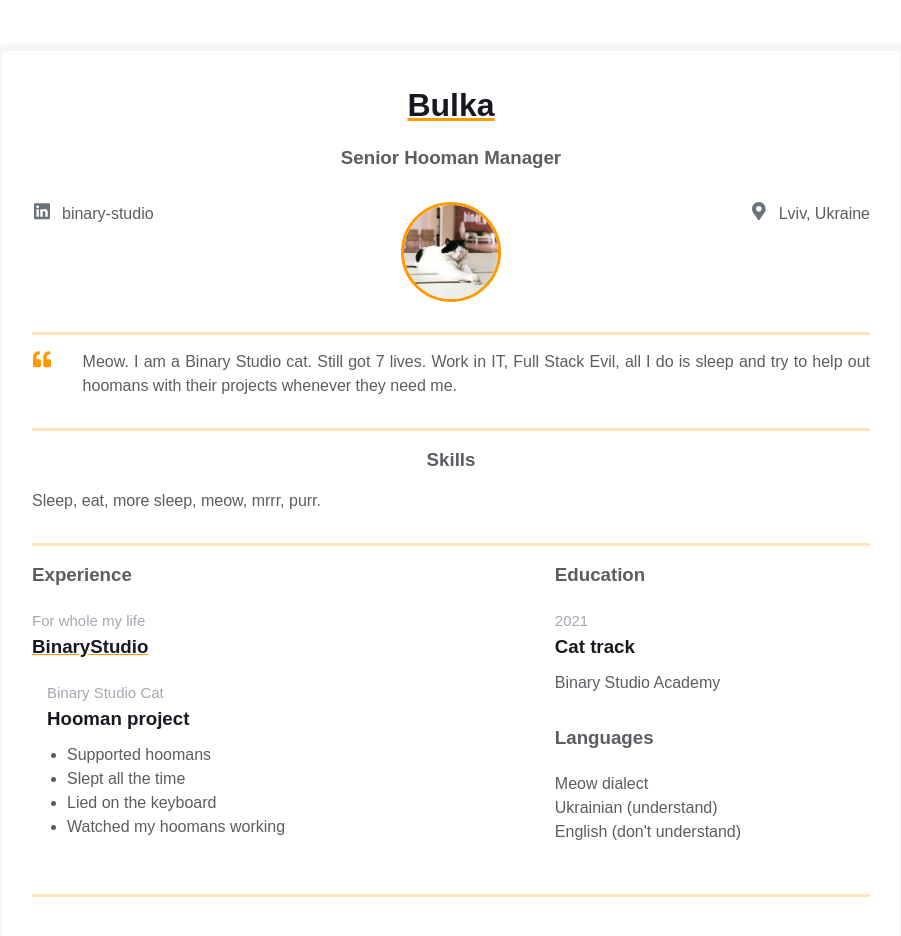
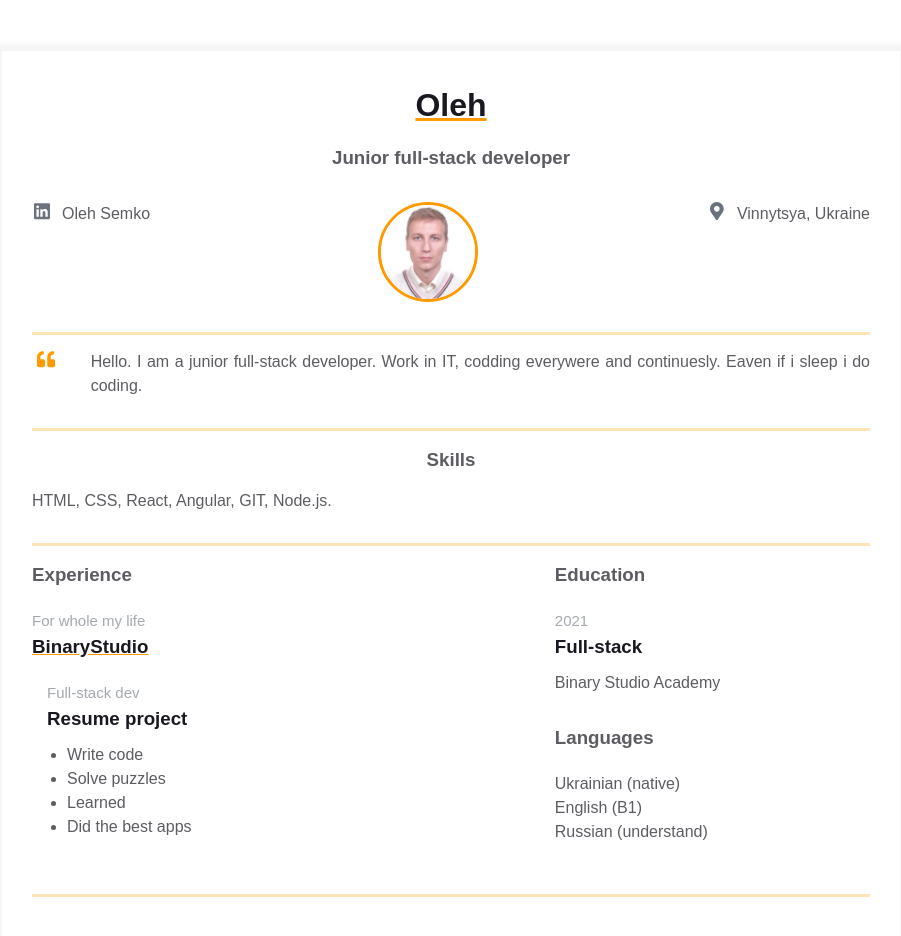
Before and after one commit to OlegSemko/homepage, a plain HTML site: page index.html in a window 1280 px wide. Shown: the whole page, without its empty margins (189-1090 px from the left). Drawn offline with Linux system fonts and the light colour scheme.

Commit message:
added personal info

```diff
--- a/index.html
+++ b/index.html
@@ -11,12 +11,12 @@
 			<div class="resume">
 				<div class="container">
 					<div class="resume__block">
-					<h1 class="contact-info__header">Bulka</h1>
-					<h3 class="contact-info__sub-header">Senior Hooman Manager</h3>
+						<h1 class="contact-info__header">Oleh</h1>
+						<h3 class="contact-info__sub-header">Junior full-stack developer</h3>
 
 						<div class="contact_info_container fh">
 							<div class="contact-info__block">
-							<a href="https://ua.linkedin.com/company/binary-studio_241166" rel="author" class="contact-info__item">
+								<a href="https://ua.linkedin.com/in/oleg-semko-43289425" rel="author" class="contact-info__item">
 								<div class="contact-info__item-icon-wrapper">
 									<svg class="contact-info__item-icon" xmlns="http://www.w3.org/2000/svg" viewBox="0 0 448 512">
 										<path
@@ -24,11 +24,11 @@
 										</path>
 									</svg>
 								</div>
-							<span>binary-studio</span>
+								<span>Oleh Semko</span>
 								</a>
 							</div>
 							<div class="contact-info__block contact-info__block--center">
-							<img class="contact-info__avatar" src="assets/bulka.jpg" alt="Avatar">
+								<img class="contact-info__avatar" src="assets/avatar.jpg" alt="Avatar">
 							</div>
 
 							<div class="contact-info__block">
@@ -40,7 +40,7 @@
 											</path>
 										</svg>
 									</div>
-								<span>Lviv, Ukraine</span>
+									<span>Vinnytsya, Ukraine</span>
 								</a>
 							</div>
 						</div>
@@ -56,10 +56,8 @@
 								</path>
 								</svg>
 							</div>
-							<p class="intro_text">Meow.
-								I am a Binary Studio cat. Still got 7 lives. Work in IT, Full Stack Evil,
-								all I do is sleep and try to help out hoomans with their projects whenever
-								they need me.
+							<p class="intro_text">Hello.
+								I am a junior full-stack developer. Work in IT, codding everywere and continuesly. Eaven if i sleep i do coding.
 							</p>
 						</div>
 					</div>
@@ -68,7 +66,7 @@
 					<div class="resume__block">
 						<div class="skills">
 							<h3 class="skills__header">Skills</h3>
-							<p class="skills__text">Sleep, eat, more sleep, meow, mrrr, purr. </p>
+							<p class="skills__text">HTML, CSS, React, Angular, GIT, Node.js.</p>
 						</div>
 					</div>
 				</div>
@@ -86,13 +84,13 @@
 										</div>
 
 										<div class="experiences__company-project">
-											<span class="experiences__company-project-role">Binary Studio Cat</span>
-											<h3 class="experiences__company-project-name">Hooman project</h3>
+											<span class="experiences__company-project-role">Full-stack dev</span>
+											<h3 class="experiences__company-project-name">Resume project</h3>
 											<ul class="experiences__company-project-responsibilities">
-												<li>Supported hoomans</li>
-												<li>Slept all the time</li>
-												<li>Lied on the keyboard</li>
-												<li>Watched my hoomans working</li>
+												<li>Write code</li>
+												<li>Solve puzzles</li>
+												<li>Learned</li>
+												<li>Did the best apps</li>
 											</ul>
 										</div>
 									</div>
@@ -105,7 +103,7 @@
 										<h3 class="additional-info__education-header">Education</h3>
 										<div class="additional-info__education-university">
 											<span class="additional-info__education-university-durability">2021</span>
-											<h3 class="additional-info__education-university-speciality">Cat track</h3>
+											<h3 class="additional-info__education-university-speciality">Full-stack</h3>
 											<p class="additional-info__education-university-name">Binary Studio Academy</p>
 										</div>
 									</div>
@@ -113,13 +111,13 @@
 									<div class="additional-info__languages">
 										<h3 class="additional-info__languages-header">Languages</h3>
 										<p class="additional-info__languages-item">
-											Meow dialect
+											Ukrainian (native)
 										</p>
 										<p class="additional-info__languages-item">
-											Ukrainian (understand)
+											English (B1)
 										</p>
 										<p class="additional-info__languages-item">
-											English (don't understand)
+											Russian (understand)
 										</p>
 									</div>
 								</div>
```
Also changed, not shown: assets/avatar.jpg (added), assets/bulka.jpg (deleted). Lines whose indentation alone changed are shown as unchanged.
